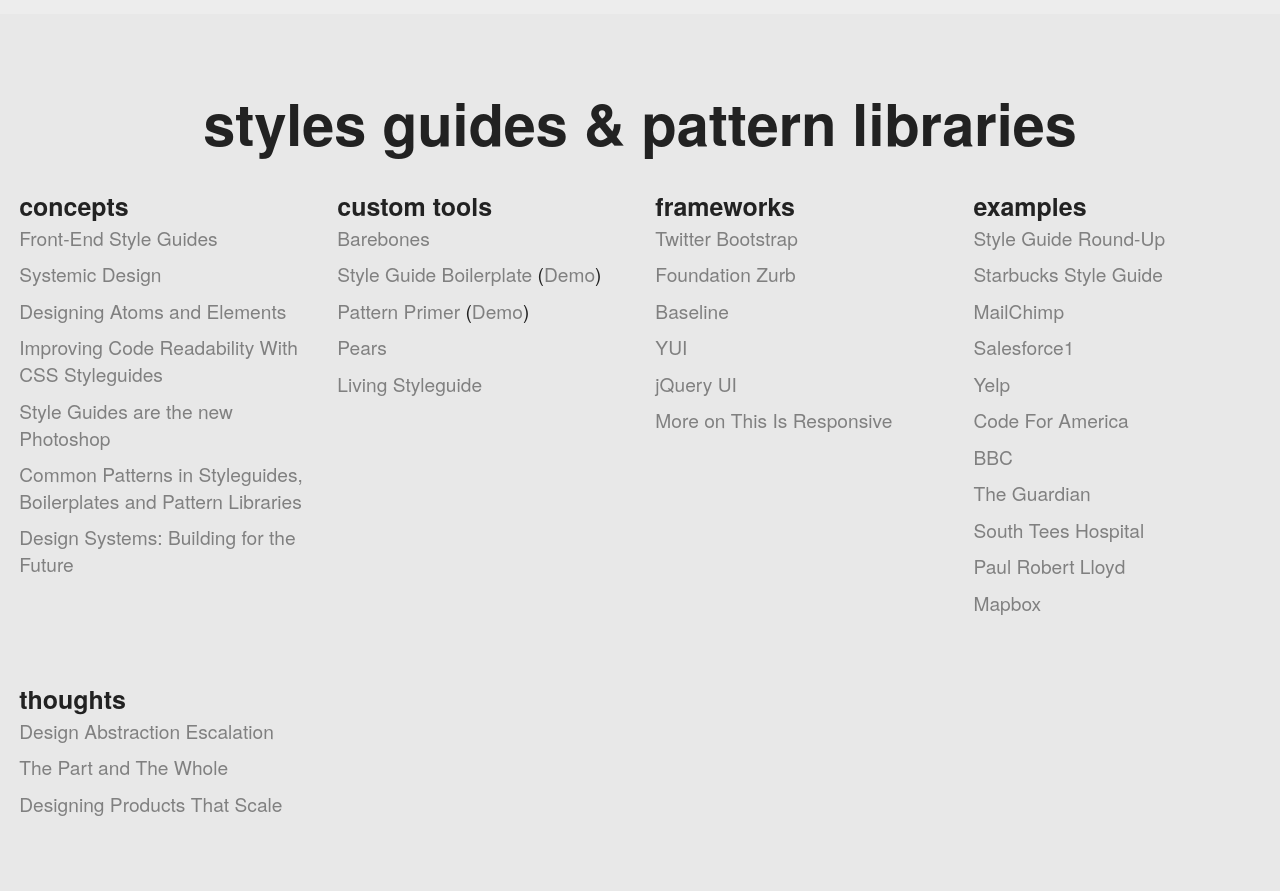
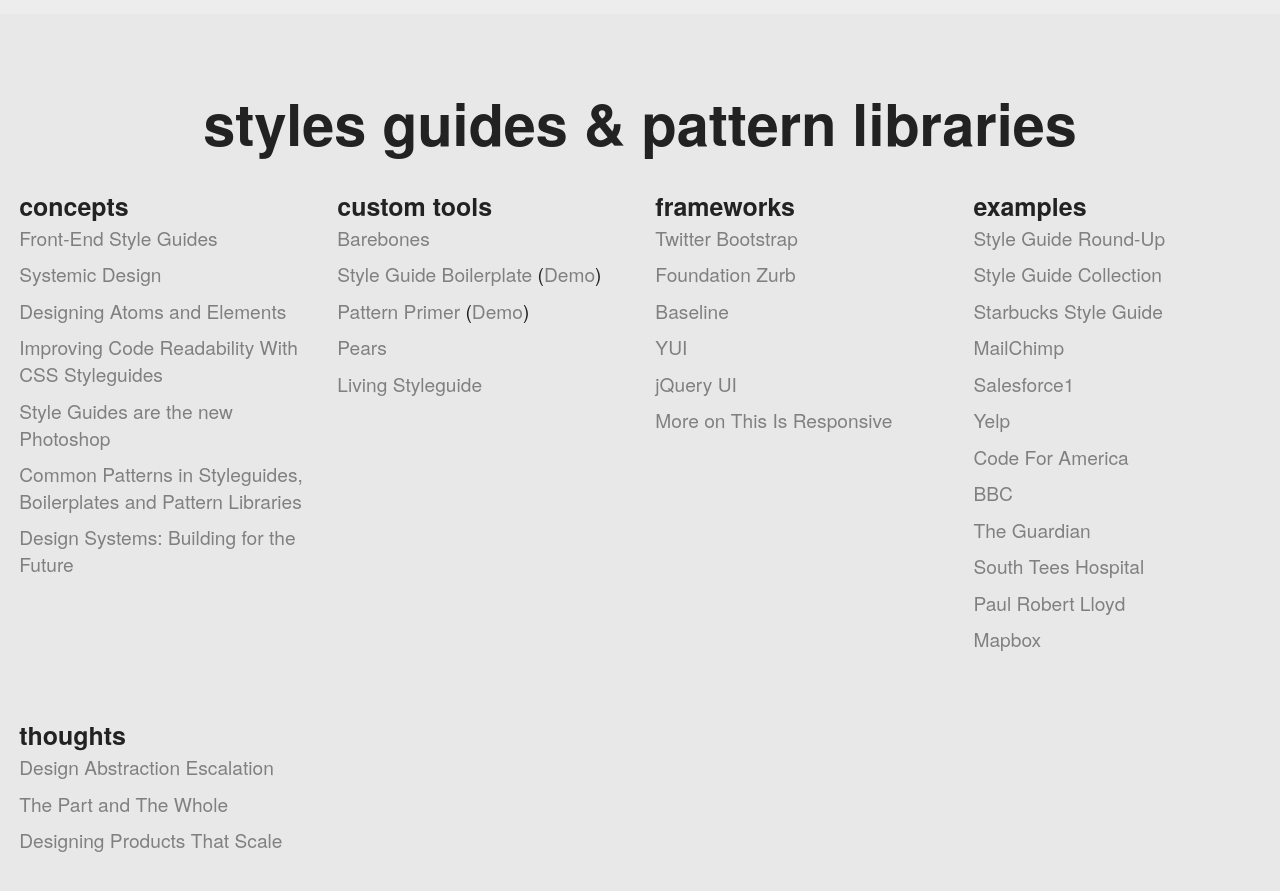
Before and after one commit to pattern-lab/website, a Jekyll site: the page built from patternlabsite/resources.html, in a window 1280 px wide and 900 px high, scrolled down 441 px. Shown: the top 891 px of the window. Built offline with Jekyll 4.4.1, drawn with Linux system fonts in a browser that asks for light colours; Markdown is read by kramdown in place of the engine named in the settings; comment, search, counter and statistics services are not loaded.

Commit message:
Added style guide collection

```diff
--- a/patternlabsite/resources.html
+++ b/patternlabsite/resources.html
@@ -48,6 +48,7 @@
 			<h3>Examples</h3>
 			<ul class="list">
 				<li><a href="https://gimmebar.com/collection/4ecd439c2f0aaad734000022/front-end-styleguides">Style Guide Round-Up</a></li>
+				<li><a href="https://kippt.com/asiermartinez/style-guides">Style Guide Collection</a></li>
 				<li><a href="http://www.starbucks.com/static/reference/styleguide/">Starbucks Style Guide</a></li>
 				<li><a href="http://ux.mailchimp.com/patterns/">MailChimp</a></li>
 				<li><a href="http://sfdc-styleguide.herokuapp.com/">Salesforce1</a></li>
```
